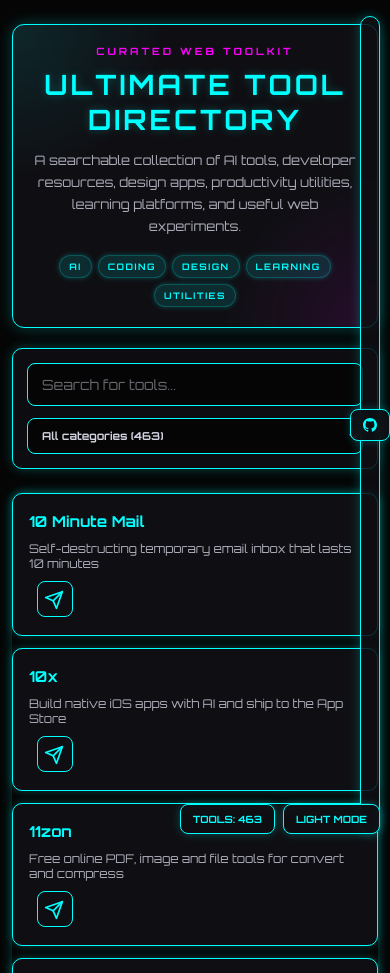
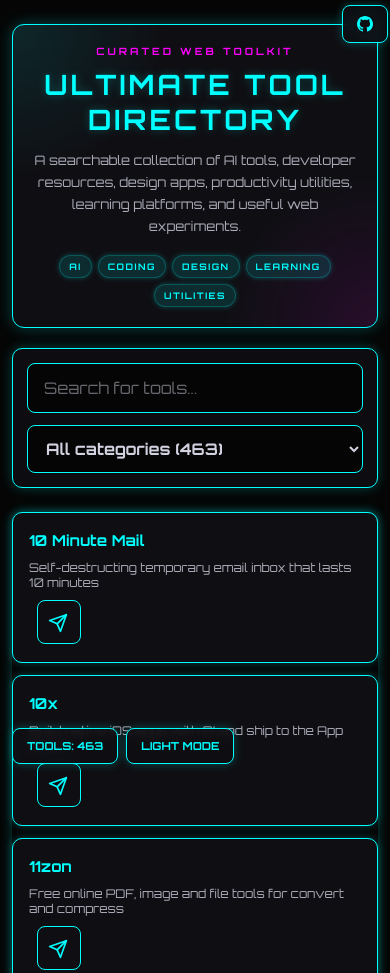
Before and after one commit to tejas-singh-0212/tool-directory, a plain HTML site: page index.html in a window 390 px wide. Shown: the top 973 px of the page. Drawn offline with Linux system fonts and the light colour scheme.

Commit message:
Fix mobile responsiveness
- Move floating controls right to left side on mobile to avoid overlap
- Reposition toast to center-bottom with margins
- Remove table min-width forcing horizontal scroll on tablets
- Increase touch targets to 44px (tablet/mobile)
- Set search/filter inputs to 16px to prevent iOS zoom
- Stack filter bar vertically on mobile

```diff
--- a/style.css
+++ b/style.css
@@ -200,7 +200,7 @@
     border-radius: 8px;
     color: var(--text-main);
     font-family: 'Orbitron', sans-serif;
-    font-size: 15px;
+    font-size: 16px;
     outline: none;
     transition: border-color 0.2s, box-shadow 0.2s;
 }
@@ -230,14 +230,14 @@
 #categoryFilter {
     flex: 1;
     max-width: 320px;
-    padding: 10px 12px;
+    padding: 12px 14px;
     background: var(--bg-body);
     border: 1px solid var(--neon-cyan);
     border-radius: 8px;
     color: var(--text-main);
     font-family: 'Orbitron', sans-serif;
     font-weight: bold;
-    font-size: 12px;
+    font-size: 16px;
     outline: none;
     cursor: pointer;
     transition: border-color 0.2s, box-shadow 0.2s;
@@ -307,7 +307,6 @@
 table {
     border-collapse: collapse;
     width: 100%;
-    min-width: 720px;
     background-color: var(--bg-table);
     border: 1px solid var(--border-color);
     table-layout: fixed;
@@ -564,8 +563,8 @@
 @media screen and (max-width: 640px) {
     .floating-controls-left {
         gap: 8px;
-        right: 16px;
-        top: 16px;
+        right: 12px;
+        top: 12px;
         padding: 4px;
         background: var(--panel-bg);
         border: 1px solid var(--neon-cyan);
@@ -574,20 +573,20 @@
 
     .floating-controls-right {
         gap: 8px;
-        right: 16px;
-        bottom: 16px;
+        left: 12px;
+        bottom: 80px;
     }
 
     .theme-toggle,
     .tool-counter,
     .github-link {
-        padding: 8px 12px;
-        font-size: 10px;
+        padding: 10px 14px;
+        font-size: 11px;
     }
 
     .github-link svg {
-        width: 14px;
-        height: 14px;
+        width: 16px;
+        height: 16px;
     }
 }
 
@@ -623,6 +622,9 @@
     position: fixed;
     bottom: 80px;
     right: 24px;
+    left: 24px;
+    max-width: 320px;
+    margin-left: auto;
     background: var(--panel-bg);
     color: var(--neon-cyan);
     border: 1px solid var(--neon-cyan);
@@ -638,6 +640,17 @@
     transition: opacity 0.25s, transform 0.25s;
     pointer-events: none;
     z-index: 1100;
+}
+
+@media screen and (max-width: 640px) {
+    #toast {
+        bottom: 70px;
+        right: 12px;
+        left: 12px;
+        max-width: none;
+        font-size: 11px;
+        padding: 10px 16px;
+    }
 }
 
 #toast.show {
@@ -682,6 +695,11 @@
         font-size: 13px;
         padding: 12px 14px;
     }
+
+    .copy-btn {
+        width: 44px;
+        height: 44px;
+    }
 }
 
 /* Small mobile: card layout */
@@ -717,25 +735,27 @@
     }
 
     #toolSearch {
-        padding: 12px 14px;
-        font-size: 14px;
+        padding: 14px 16px;
+        font-size: 16px;
     }
 
     .filter-bar {
-        flex-wrap: wrap;
-        gap: 8px;
+        flex-direction: column;
+        align-items: stretch;
+        gap: 10px;
     }
 
     #categoryFilter {
         min-width: 0;
-        flex: 1 1 auto;
-        font-size: 11px;
-        padding: 9px 10px;
+        width: 100%;
+        font-size: 16px;
+        padding: 12px 14px;
     }
 
     .clear-btn {
-        font-size: 10px;
-        padding: 9px 12px;
+        font-size: 14px;
+        padding: 12px 16px;
+        width: 100%;
     }
 
     /* Table → Card layout */
@@ -823,27 +843,22 @@
     }
 
     .copy-btn {
-        width: 36px;
-        height: 36px;
-    }
-
-    /* Floating controls */
-    .floating-controls {
-        right: 10px;
-        bottom: 10px;
-        gap: 8px;
+        width: 44px;
+        height: 44px;
     }
 
     .theme-toggle,
     .tool-counter {
-        padding: 8px 12px;
-        font-size: 10px;
+        padding: 10px 14px;
+        font-size: 11px;
     }
 
     /* Toast */
     #toast {
         bottom: 70px;
         right: 12px;
+        left: 12px;
+        max-width: none;
         font-size: 11px;
         padding: 10px 16px;
     }
```
